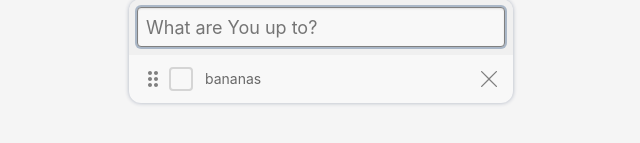
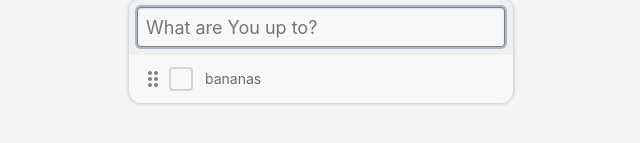
Before and after one commit to MSzostaq/TODO-List, a React (Create React App) app: page /list/1 in a window 1280 px wide. Shown: the part 349-492 px from the top of the page, without its empty margins (319-959 px from the left). Built offline with nearby package versions, Linux system fonts and the light colour scheme.

Commit message:
changed name of icon

```diff
--- a/src/components/Todo.jsx
+++ b/src/components/Todo.jsx
@@ -60,7 +60,7 @@ const Todo = ({ className, onRemove, onRename, onStatusChange, todo }) => {
       <Checkbox value={todo.isDone} onChange={onStatusChange} />
       <Name isDone={todo.isDone}>{todo.name}</Name>
       <CloseButton onClick={() => onRemove(todo.id)}>
-        <CloseIcon icon="cancel16" />
+        <CloseIcon icon="cancel_16" />
       </CloseButton>
     </Wrapper>
   );
```
